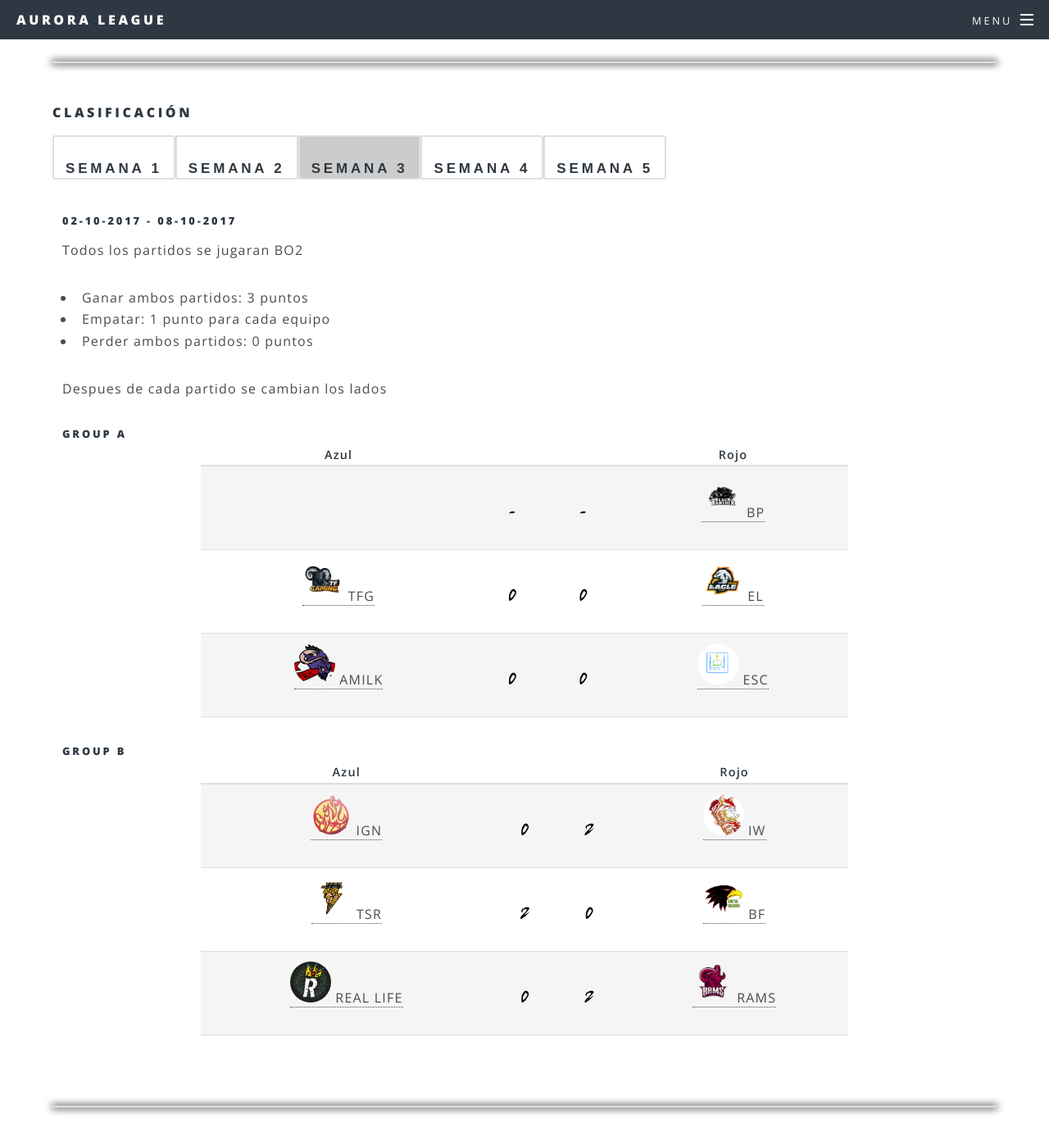
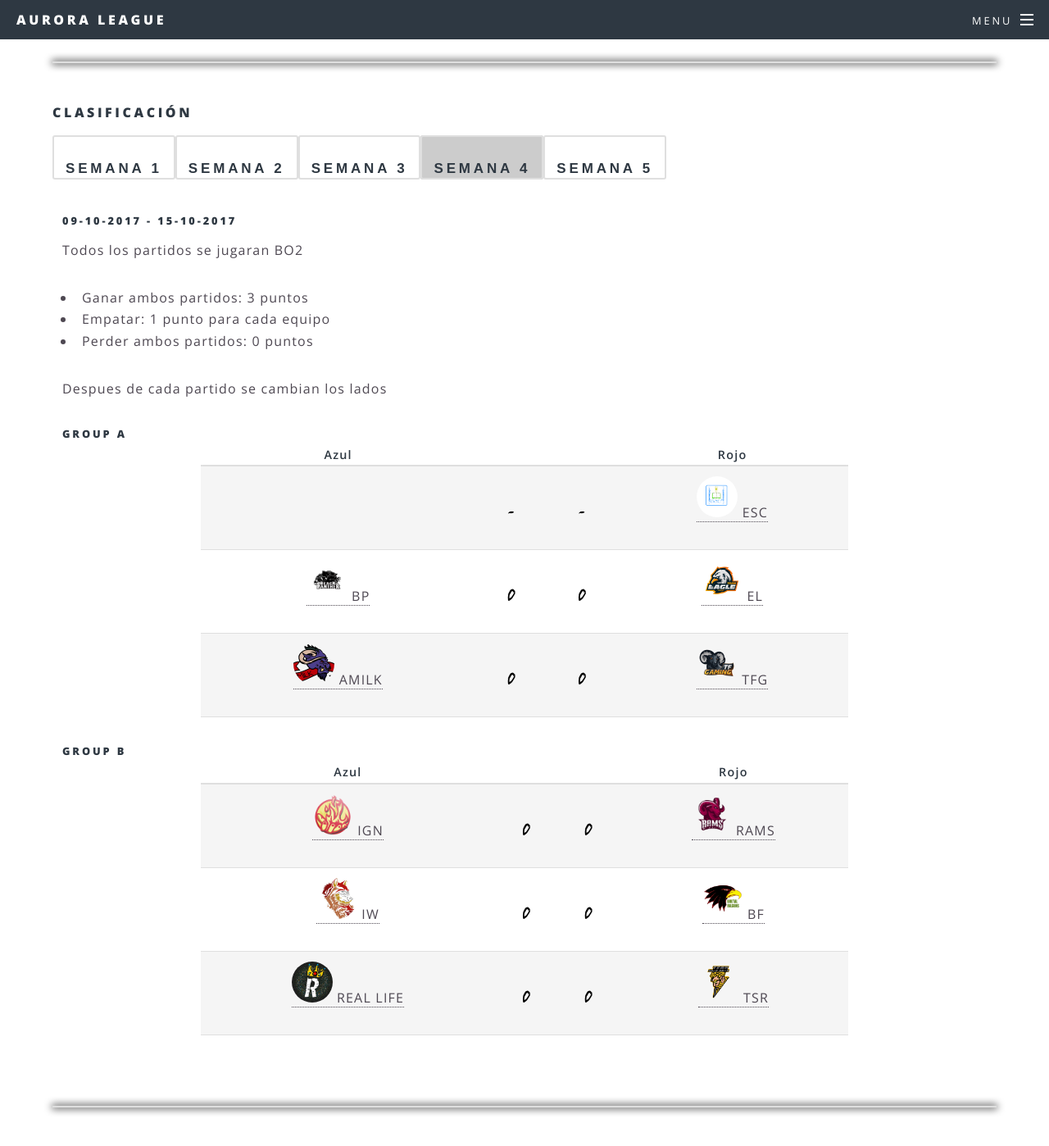
Before and after one commit to AuroraLeague/auroraleague.github.io, a Jekyll site: the page built from calendar.html, in a window 1280 px wide and 1400 px high, scrolled down 698 px. Shown: the whole window at 82% size. Built offline with Jekyll 4.4.1, drawn with Linux system fonts in a browser that asks for light colours.

Commit message:
Changed actual week

```diff
--- a/_data/calendar.yml
+++ b/_data/calendar.yml
@@ -124,7 +124,7 @@
             wins: 2
 
 - week: 3
-  actual: 1
+  actual: 0
   date: 02-10-2017 - 08-10-2017
   groups:
     - group: A
@@ -175,7 +175,7 @@
             wins: 2
 
 - week: 4
-  actual: 0
+  actual: 1
   date: 09-10-2017 - 15-10-2017
   groups:
     - group: A
```
